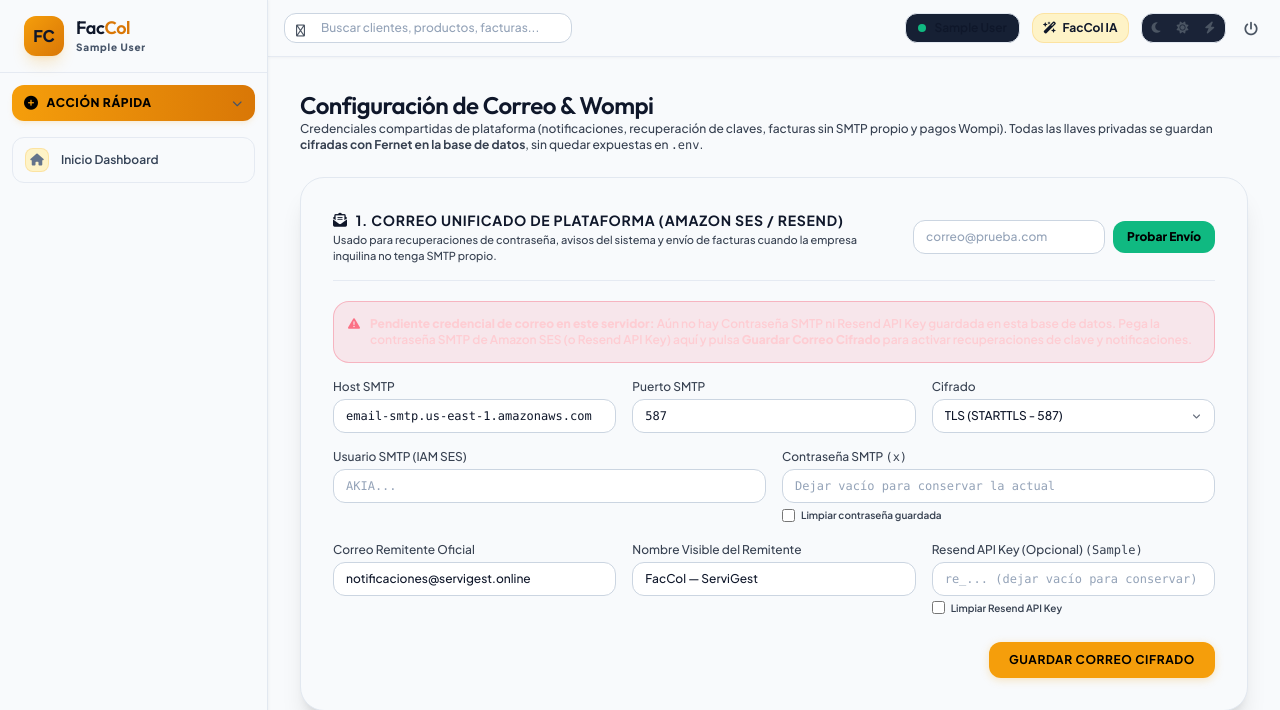
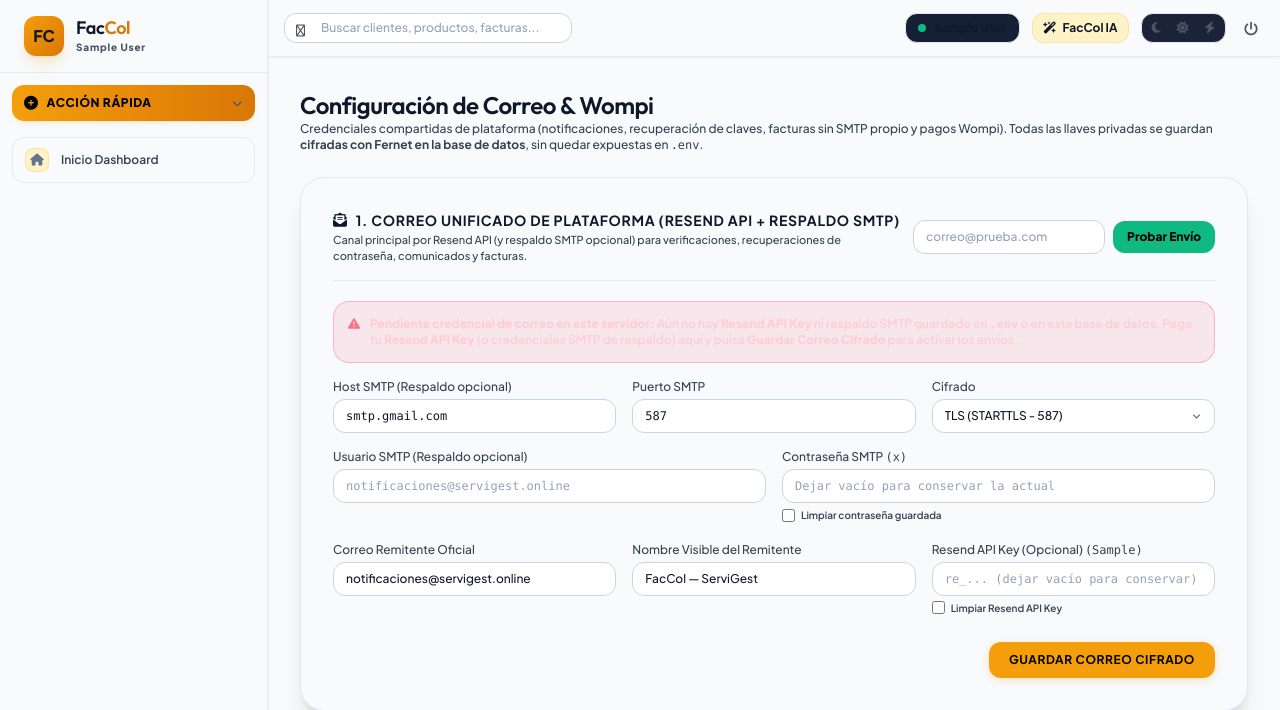
Before and after one commit to osdavene/FacCol, a Django app: template templates/backoffice/configuracion_plataforma.html in a window 1280 px wide. Shown: the top 710 px of the page. Run offline with Django 5.2, Linux system fonts and the light colour scheme; the template is opened without the code that fills it: most values are stand-ins (such as "Sample title", 1, 10 or a date in 2020); some libraries are stand-ins or nearby versions.

Commit message:
Retirar referencias a Amazon SES, priorizar Resend y reportar fallos de entrega

```diff
--- a/apps/backoffice/views.py
+++ b/apps/backoffice/views.py
@@ -531,7 +531,7 @@ def configuracion_probar_correo(request):
         enviar_correo_sistema(
             destino,
             "Prueba de Correo Unificado FacCol",
-            "<p>Este correo confirma que el servidor unificado de plataforma (Amazon SES / Resend) está operativo y cifrado en base de datos.</p>",
+            "<p>Este correo confirma que el servidor unificado de plataforma (Resend API / SMTP) está operativo.</p>",
             fail_silently=False,
         )
         messages.success(request, f"Correo de prueba enviado correctamente a {destino}.")
--- a/apps/core/config.py
+++ b/apps/core/config.py
@@ -45,7 +45,7 @@ class MailSettings:
 
     @property
     def MAIL_HOST(self) -> str:
-        return _resolve_setting(("MAIL_HOST", "EMAIL_HOST"), "mail_host", "email-smtp.us-east-1.amazonaws.com")
+        return _resolve_setting(("MAIL_HOST", "EMAIL_HOST"), "mail_host", "smtp.gmail.com")
 
     @property
     def MAIL_PORT(self) -> int:
--- a/apps/core/models.py
+++ b/apps/core/models.py
@@ -33,7 +33,7 @@ class EmpresaTenantModel(TimestampedModel):
 class ConfiguracionPlataforma(models.Model):
     """
     Almacenamiento cifrado en base de datos para credenciales sensibles de plataforma
-    (Correo SES/Resend y Pasarela Wompi), evitando exponer secretos en .env.
+    (Correo Resend/SMTP y Pasarela Wompi), evitando exponer secretos en .env.
     """
     key = models.CharField(max_length=100, unique=True)
     value = models.TextField(blank=True, default='')
--- a/apps/core/views.py
+++ b/apps/core/views.py
@@ -138,7 +138,7 @@ def configuracion_empresa(request):
     Autogestión de credenciales propias por cada empresa inquilina:
     - Su propia pasarela Wompi (para recibir pagos directamente en su cuenta).
     - Sus credenciales DIAN y perfil operativo (Tienda de Barrio vs Estándar).
-    - Su propio SMTP opcional (si lo deja vacío usa el servicio SES de la plataforma).
+    - Su propio SMTP opcional (si lo deja vacío usa el correo de la plataforma Resend / SMTP).
     """
     if request.user.es_superadmin_user():
         return redirect('backoffice:configuracion_plataforma')
--- a/faccol_core/settings.py
+++ b/faccol_core/settings.py
@@ -165,7 +165,7 @@ LOGOUT_REDIRECT_URL = 'usuarios:login'
 
 DEFAULT_AUTO_FIELD = 'django.db.models.BigAutoField'
 
-# Email Settings (Amazon SES / SMTP / Resend - prioridad .env, con respaldo Laravel/Django)
+# Email Settings (Resend API / Respaldo SMTP - prioridad .env, con respaldo Laravel/Django)
 APP_URL = os.getenv('APP_URL', 'https://faccol.servigest.online').strip().rstrip('/')
 MAIL_MAILER = (os.getenv('MAIL_MAILER') or 'smtp').strip().lower()
 MAIL_ENCRYPTION = (
@@ -173,7 +173,7 @@ MAIL_ENCRYPTION = (
     or ('tls' if os.getenv('EMAIL_USE_TLS', 'True').lower() in ('true', '1', 't') else '')
 ).strip().lower()
 EMAIL_BACKEND = os.getenv('EMAIL_BACKEND', 'django.core.mail.backends.smtp.EmailBackend')
-EMAIL_HOST = (os.getenv('MAIL_HOST') or os.getenv('EMAIL_HOST') or 'email-smtp.us-east-1.amazonaws.com').strip()
+EMAIL_HOST = (os.getenv('MAIL_HOST') or os.getenv('EMAIL_HOST') or 'smtp.gmail.com').strip()
 EMAIL_PORT = int(os.getenv('MAIL_PORT') or os.getenv('EMAIL_PORT') or 587)
 EMAIL_USE_TLS = MAIL_ENCRYPTION in ('tls', 'true', '1')
 EMAIL_USE_SSL = MAIL_ENCRYPTION == 'ssl'
--- a/templates/backoffice/configuracion_plataforma.html
+++ b/templates/backoffice/configuracion_plataforma.html
@@ -21,10 +21,10 @@
             <div>
                 <h2 class="text-sm font-bold text-amber-400 uppercase tracking-wider flex items-center gap-2">
                     <i class="fas fa-envelope-open-text"></i>
-                    <span>1. Correo Unificado de Plataforma (Amazon SES / Resend)</span>
+                    <span>1. Correo Unificado de Plataforma (Resend API + Respaldo SMTP)</span>
                 </h2>
                 <p class="text-[11px] text-slate-400 mt-0.5">
-                    Usado para recuperaciones de contraseña, avisos del sistema y envío de facturas cuando la empresa inquilina no tenga SMTP propio.
+                    Canal principal por Resend API (y respaldo SMTP opcional) para verificaciones, recuperaciones de contraseña, comunicados y facturas.
                 </p>
             </div>
 
@@ -47,20 +47,20 @@
             <div class="p-3.5 rounded-2xl bg-rose-500/10 border border-rose-500/30 text-rose-200 flex items-start gap-2.5">
                 <i class="fas fa-triangle-exclamation text-rose-400 mt-0.5"></i>
                 <div>
-                    <b>Pendiente credencial de correo en este servidor:</b> Aún no hay Contraseña SMTP ni Resend API Key guardada en esta base de datos. Pega la contraseña SMTP de Amazon SES (o Resend API Key) aquí y pulsa <b>Guardar Correo Cifrado</b> para activar recuperaciones de clave y notificaciones.
+                    <b>Pendiente credencial de correo en este servidor:</b> Aún no hay <b>Resend API Key</b> ni respaldo SMTP guardado en <code>.env</code> o en esta base de datos. Pega tu <b>Resend API Key</b> (o credenciales SMTP de respaldo) aquí y pulsa <b>Guardar Correo Cifrado</b> para activar los envíos.
                 </div>
             </div>
             {% else %}
             <div class="p-3 rounded-2xl bg-emerald-500/10 border border-emerald-500/30 text-emerald-300 flex items-center gap-2">
                 <i class="fas fa-circle-check text-emerald-400"></i>
-                <span><b>Correo de plataforma activo:</b> credenciales cifradas presentes en este servidor. Usa <b>Probar Envío</b> para verificar entrega en tu bandeja.</span>
+                <span><b>Correo de plataforma activo:</b> credenciales presentes en <code>.env</code> o base cifrada. Usa <b>Probar Envío</b> para verificar entrega en tu bandeja.</span>
             </div>
             {% endif %}
 
             <div class="grid grid-cols-1 sm:grid-cols-3 gap-4">
                 <div>
-                    <label class="block font-semibold text-slate-300 mb-1">Host SMTP</label>
-                    <input type="text" name="mail_host" value="{{ mail_cfg.host|default:'email-smtp.us-east-1.amazonaws.com' }}"
+                    <label class="block font-semibold text-slate-300 mb-1">Host SMTP (Respaldo opcional)</label>
+                    <input type="text" name="mail_host" value="{{ mail_cfg.host|default:'smtp.gmail.com' }}"
                            class="w-full bg-[#162034] border border-[#1e2d47] rounded-xl px-3 py-2 text-white font-mono">
                 </div>
                 <div>
@@ -79,8 +79,8 @@
 
             <div class="grid grid-cols-1 sm:grid-cols-2 gap-4">
                 <div>
-                    <label class="block font-semibold text-slate-300 mb-1">Usuario SMTP (IAM SES)</label>
-                    <input type="text" name="mail_username" value="{{ mail_cfg.username|default:'' }}" placeholder="AKIA..."
+                    <label class="block font-semibold text-slate-300 mb-1">Usuario SMTP (Respaldo opcional)</label>
+                    <input type="text" name="mail_username" value="{{ mail_cfg.username|default:'' }}" placeholder="notificaciones@servigest.online"
                            class="w-full bg-[#162034] border border-[#1e2d47] rounded-xl px-3 py-2 text-white font-mono">
                 </div>
                 <div>
--- a/templates/core/configuracion_empresa.html
+++ b/templates/core/configuracion_empresa.html
@@ -154,7 +154,7 @@
             <div class="grid grid-cols-1 sm:grid-cols-3 gap-4">
                 <div>
                     <label class="block font-semibold text-slate-300 mb-1">Host SMTP</label>
-                    <input type="text" name="smtp_host" value="{{ empresa.smtp_host }}" placeholder="Dejar vacío para usar FacCol SES"
+                    <input type="text" name="smtp_host" value="{{ empresa.smtp_host }}" placeholder="Dejar vacío para usar correo de FacCol (Resend)"
                            class="w-full bg-[#162034] border border-[#1e2d47] rounded-xl px-3 py-2 text-white font-mono">
                 </div>
                 <div>
```
Also changed, not shown: apps/core/mail.py (+14 -0 lines), apps/core/mail_service.py (+5 -3 lines), apps/core/tests.py (+5 -5 lines), apps/usuarios/views.py (+12 -1 lines), 1 other file.
